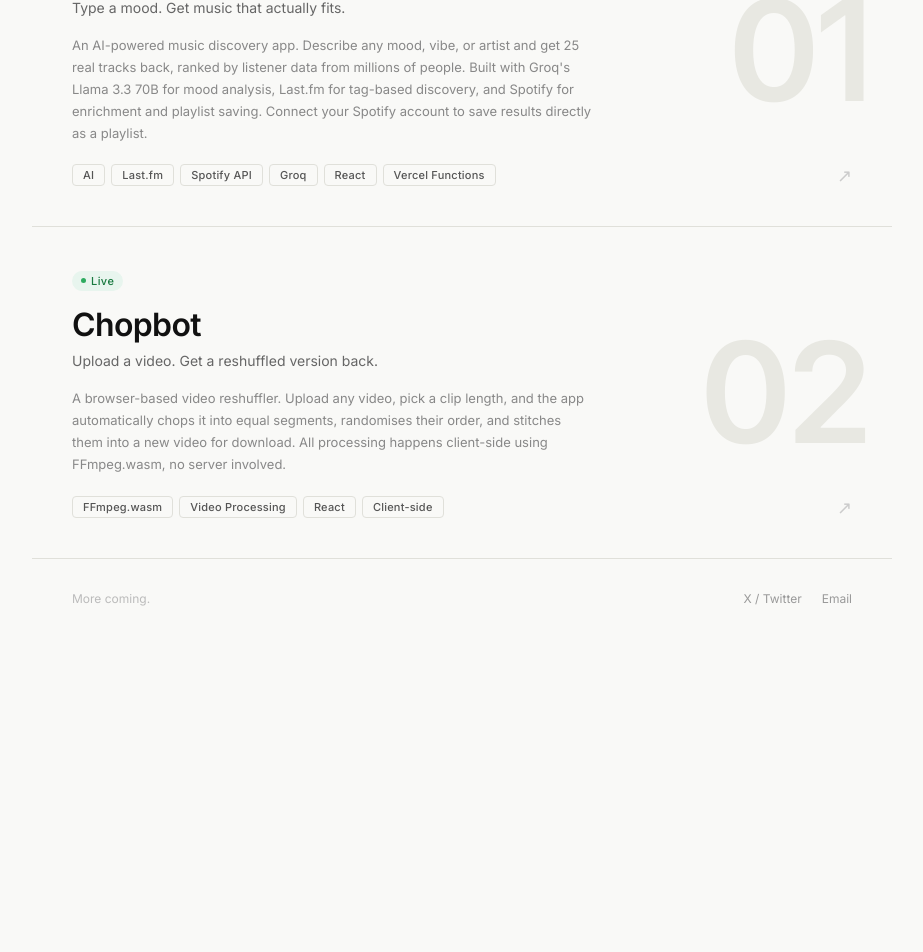
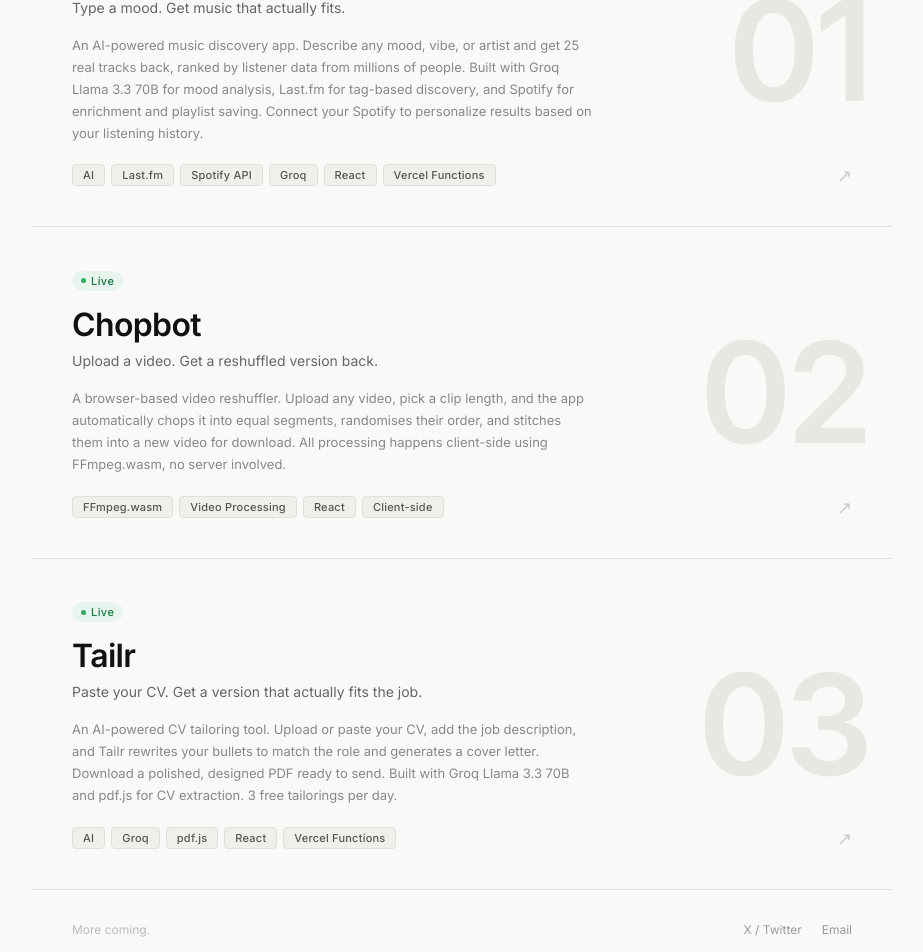
Before and after one commit to aceysll/portfolio, a React (Vite) app: page / in a window 1280 px wide. Shown: the part 453-1405 px from the top of the page, without its empty margins (178-1101 px from the left). Before the commit the page ends 1091 px from the top, so only its background shows below. Built offline with nearby package versions, Linux system fonts and the light colour scheme.

Commit message:
feat: add Tailr to portfolio

```diff
--- a/src/App.jsx
+++ b/src/App.jsx
@@ -1,10 +1,11 @@
+import React from "react";
+
 const projects = [
   {
     id: 1,
     name: "Moodwave",
     tagline: "Type a mood. Get music that actually fits.",
-    description:
-      "An AI-powered music discovery app. Describe any mood, vibe, or artist and get 25 real tracks back, ranked by listener data from millions of people. Built with Groq's Llama 3.3 70B for mood analysis, Last.fm for tag-based discovery, and Spotify for enrichment and playlist saving. Connect your Spotify account to save results directly as a playlist.",
+    description: "An AI-powered music discovery app. Describe any mood, vibe, or artist and get 25 real tracks back, ranked by listener data from millions of people. Built with Groq Llama 3.3 70B for mood analysis, Last.fm for tag-based discovery, and Spotify for enrichment and playlist saving. Connect your Spotify to personalize results based on your listening history.",
     tags: ["AI", "Last.fm", "Spotify API", "Groq", "React", "Vercel Functions"],
     url: "https://moodwave-v3.vercel.app",
     status: "Live",
@@ -13,234 +14,74 @@ const projects = [
     id: 2,
     name: "Chopbot",
     tagline: "Upload a video. Get a reshuffled version back.",
-    description:
-      "A browser-based video reshuffler. Upload any video, pick a clip length, and the app automatically chops it into equal segments, randomises their order, and stitches them into a new video for download. All processing happens client-side using FFmpeg.wasm, no server involved.",
+    description: "A browser-based video reshuffler. Upload any video, pick a clip length, and the app automatically chops it into equal segments, randomises their order, and stitches them into a new video for download. All processing happens client-side using FFmpeg.wasm, no server involved.",
     tags: ["FFmpeg.wasm", "Video Processing", "React", "Client-side"],
     url: "https://chopbot.vercel.app",
+    status: "Live",
+  },
+  {
+    id: 3,
+    name: "Tailr",
+    tagline: "Paste your CV. Get a version that actually fits the job.",
+    description: "An AI-powered CV tailoring tool. Upload or paste your CV, add the job description, and Tailr rewrites your bullets to match the role and generates a cover letter. Download a polished, designed PDF ready to send. Built with Groq Llama 3.3 70B and pdf.js for CV extraction. 3 free tailorings per day.",
+    tags: ["AI", "Groq", "pdf.js", "React", "Vercel Functions"],
+    url: "https://usetailr.vercel.app",
     status: "Live",
   },
 ];
 
 function ProjectCard({ project, index }) {
   const [hovered, setHovered] = React.useState(false);
-
   return (
-    <a
-      href={project.url}
-      target="_blank"
-      rel="noopener noreferrer"
-      onMouseEnter={() => setHovered(true)}
-      onMouseLeave={() => setHovered(false)}
-      style={{
-        display: "block",
-        position: "relative",
-        padding: "40px 40px 40px 40px",
-        borderTop: "1px solid #e0e0da",
-        transition: "background 0.2s",
-        background: hovered ? "#f2f2ee" : "transparent",
-        overflow: "hidden",
-        cursor: "pointer",
-      }}
-    >
-      {/* Large faded number — the signature element */}
-      <div style={{
-        position: "absolute",
-        right: 24,
-        top: "50%",
-        transform: "translateY(-50%)",
-        fontSize: "clamp(80px, 14vw, 140px)",
-        fontWeight: 600,
-        color: "#e8e8e2",
-        lineHeight: 1,
-        userSelect: "none",
-        pointerEvents: "none",
-        letterSpacing: "-0.04em",
-        transition: "color 0.2s",
-      }}>
+    <a href={project.url} target="_blank" rel="noopener noreferrer"
+      onMouseEnter={() => setHovered(true)} onMouseLeave={() => setHovered(false)}
+      style={{ display: "block", position: "relative", padding: "40px", borderTop: "1px solid #e0e0da", transition: "background 0.2s", background: hovered ? "#f2f2ee" : "transparent", overflow: "hidden", cursor: "pointer" }}>
+      <div style={{ position: "absolute", right: 24, top: "50%", transform: "translateY(-50%)", fontSize: "clamp(80px, 14vw, 140px)", fontWeight: 600, color: "#e8e8e2", lineHeight: 1, userSelect: "none", pointerEvents: "none", letterSpacing: "-0.04em" }}>
         {String(index + 1).padStart(2, "0")}
       </div>
-
-      {/* Status pill */}
-      <div style={{
-        display: "inline-flex",
-        alignItems: "center",
-        gap: 5,
-        marginBottom: 16,
-        padding: "3px 9px",
-        borderRadius: 20,
-        background: project.status === "Live" ? "#e8f5ee" : "#f0f0ea",
-        fontSize: 11,
-        fontWeight: 500,
-        color: project.status === "Live" ? "#1a7a40" : "#666",
-        letterSpacing: "0.04em",
-      }}>
-        <span style={{
-          width: 5, height: 5, borderRadius: "50%",
-          background: project.status === "Live" ? "#2dab5f" : "#999",
-          display: "inline-block",
-        }} />
+      <div style={{ display: "inline-flex", alignItems: "center", gap: 5, marginBottom: 16, padding: "3px 9px", borderRadius: 20, background: "#e8f5ee", fontSize: 11, fontWeight: 500, color: "#1a7a40", letterSpacing: "0.04em" }}>
+        <span style={{ width: 5, height: 5, borderRadius: "50%", background: "#2dab5f", display: "inline-block" }} />
         {project.status}
       </div>
-
-      {/* Project name */}
-      <div style={{
-        fontSize: "clamp(22px, 5vw, 32px)",
-        fontWeight: 600,
-        letterSpacing: "-0.02em",
-        lineHeight: 1.1,
-        marginBottom: 8,
-        color: "#111",
-        maxWidth: "70%",
-      }}>
+      <div style={{ fontSize: "clamp(22px, 5vw, 32px)", fontWeight: 600, letterSpacing: "-0.02em", lineHeight: 1.1, marginBottom: 8, color: "#111", maxWidth: "70%" }}>
         {project.name}
       </div>
-
-      {/* Tagline */}
-      <div style={{
-        fontSize: 14,
-        color: "#666",
-        marginBottom: 16,
-        fontWeight: 400,
-        maxWidth: "60%",
-        lineHeight: 1.5,
-      }}>
+      <div style={{ fontSize: 14, color: "#666", marginBottom: 16, fontWeight: 400, maxWidth: "60%", lineHeight: 1.5 }}>
         {project.tagline}
       </div>
-
-      {/* Description */}
-      <div style={{
-        fontSize: 13,
-        color: "#888",
-        lineHeight: 1.7,
-        maxWidth: 520,
-        marginBottom: 20,
-      }}>
+      <div style={{ fontSize: 13, color: "#888", lineHeight: 1.7, maxWidth: 520, marginBottom: 20 }}>
         {project.description}
       </div>
-
-      {/* Tags */}
       <div style={{ display: "flex", flexWrap: "wrap", gap: 6 }}>
         {project.tags.map((tag) => (
-          <span key={tag} style={{
-            padding: "3px 10px",
-            borderRadius: 4,
-            background: "#ebebе5",
-            fontSize: 11,
-            color: "#555",
-            fontWeight: 500,
-            letterSpacing: "0.02em",
-            border: "1px solid #e0e0da",
-          }}>
-            {tag}
-          </span>
+          <span key={tag} style={{ padding: "3px 10px", borderRadius: 4, background: "#f0f0ea", fontSize: 11, color: "#555", fontWeight: 500, letterSpacing: "0.02em", border: "1px solid #e0e0da" }}>{tag}</span>
         ))}
       </div>
-
-      {/* Arrow */}
-      <div style={{
-        position: "absolute",
-        bottom: 40,
-        right: 40,
-        fontSize: 18,
-        color: hovered ? "#111" : "#ccc",
-        transition: "color 0.2s, transform 0.2s",
-        transform: hovered ? "translate(3px, -3px)" : "none",
-      }}>
-        ↗
-      </div>
+      <div style={{ position: "absolute", bottom: 40, right: 40, fontSize: 18, color: hovered ? "#111" : "#ccc", transition: "color 0.2s, transform 0.2s", transform: hovered ? "translate(3px, -3px)" : "none" }}>↗</div>
     </a>
   );
 }
 
-import React from "react";
-
 export default function App() {
   return (
     <div style={{ maxWidth: 860, margin: "0 auto", minHeight: "100vh" }}>
-
-      {/* Header */}
-      <header style={{
-        padding: "60px 40px 48px",
-        borderBottom: "1px solid #e0e0da",
-      }}>
-        <div style={{
-          fontSize: 11,
-          fontWeight: 500,
-          letterSpacing: "0.12em",
-          textTransform: "uppercase",
-          color: "#999",
-          marginBottom: 16,
-        }}>
-          Ace (aceysl) — Builder
-        </div>
-        <h1 style={{
-          fontSize: "clamp(28px, 6vw, 48px)",
-          fontWeight: 600,
-          letterSpacing: "-0.03em",
-          lineHeight: 1.1,
-          color: "#111",
-          marginBottom: 16,
-        }}>
-          Things I've built.
-        </h1>
-        <p style={{
-          fontSize: 15,
-          color: "#888",
-          lineHeight: 1.7,
-          maxWidth: 480,
-          fontWeight: 400,
-        }}>
-          A collection of projects built from a phone, in Termux, one problem at a time.
-          Each one started as a real need and became a working tool.
-        </p>
+      <header style={{ padding: "60px 40px 48px", borderBottom: "1px solid #e0e0da" }}>
+        <div style={{ fontSize: 11, fontWeight: 500, letterSpacing: "0.12em", textTransform: "uppercase", color: "#999", marginBottom: 16 }}>Ace (aceysl) — Builder</div>
+        <h1 style={{ fontSize: "clamp(28px, 6vw, 48px)", fontWeight: 600, letterSpacing: "-0.03em", lineHeight: 1.1, color: "#111", marginBottom: 16 }}>Things I've built.</h1>
+        <p style={{ fontSize: 15, color: "#888", lineHeight: 1.7, maxWidth: 480, fontWeight: 400 }}>A collection of projects built from a phone, in Termux, one problem at a time. Each one started as a real need and became a working tool.</p>
       </header>
-
-      {/* Projects */}
       <main>
-        <div style={{
-          padding: "20px 40px 8px",
-          fontSize: 11,
-          fontWeight: 500,
-          letterSpacing: "0.12em",
-          textTransform: "uppercase",
-          color: "#bbb",
-        }}>
-          {projects.length} Projects
-        </div>
-        {projects.map((project, i) => (
-          <ProjectCard key={project.id} project={project} index={i} />
-        ))}
+        <div style={{ padding: "20px 40px 8px", fontSize: 11, fontWeight: 500, letterSpacing: "0.12em", textTransform: "uppercase", color: "#bbb" }}>{projects.length} Projects</div>
+        {projects.map((project, i) => (<ProjectCard key={project.id} project={project} index={i} />))}
         <div style={{ borderTop: "1px solid #e0e0da" }} />
       </main>
-
-      {/* Footer */}
-      <footer style={{
-        padding: "32px 40px",
-        display: "flex",
-        justifyContent: "space-between",
-        alignItems: "center",
-        flexWrap: "wrap",
-        gap: 12,
-      }}>
-        <div style={{ fontSize: 12, color: "#bbb" }}>
-          More coming.
-        </div>
+      <footer style={{ padding: "32px 40px", display: "flex", justifyContent: "space-between", alignItems: "center", flexWrap: "wrap", gap: 12 }}>
+        <div style={{ fontSize: 12, color: "#bbb" }}>More coming.</div>
         <div style={{ display: "flex", gap: 20 }}>
-          <a href="https://x.com/aceysll" target="_blank" rel="noopener noreferrer"
-            style={{ fontSize: 12, color: "#999", transition: "color 0.15s" }}
-            onMouseEnter={e => e.target.style.color = "#111"}
-            onMouseLeave={e => e.target.style.color = "#999"}>
-            X / Twitter
-          </a>
-          <a href="mailto:aceysl22@gmail.com"
-            style={{ fontSize: 12, color: "#999", transition: "color 0.15s" }}
-            onMouseEnter={e => e.target.style.color = "#111"}
-            onMouseLeave={e => e.target.style.color = "#999"}>
-            Email
-          </a>
+          <a href="https://x.com/aceysll" target="_blank" rel="noopener noreferrer" style={{ fontSize: 12, color: "#999" }} onMouseEnter={e => e.target.style.color="#111"} onMouseLeave={e => e.target.style.color="#999"}>X / Twitter</a>
+          <a href="mailto:aceysl22@gmail.com" style={{ fontSize: 12, color: "#999" }} onMouseEnter={e => e.target.style.color="#111"} onMouseLeave={e => e.target.style.color="#999"}>Email</a>
         </div>
       </footer>
-
     </div>
   );
 }
```
